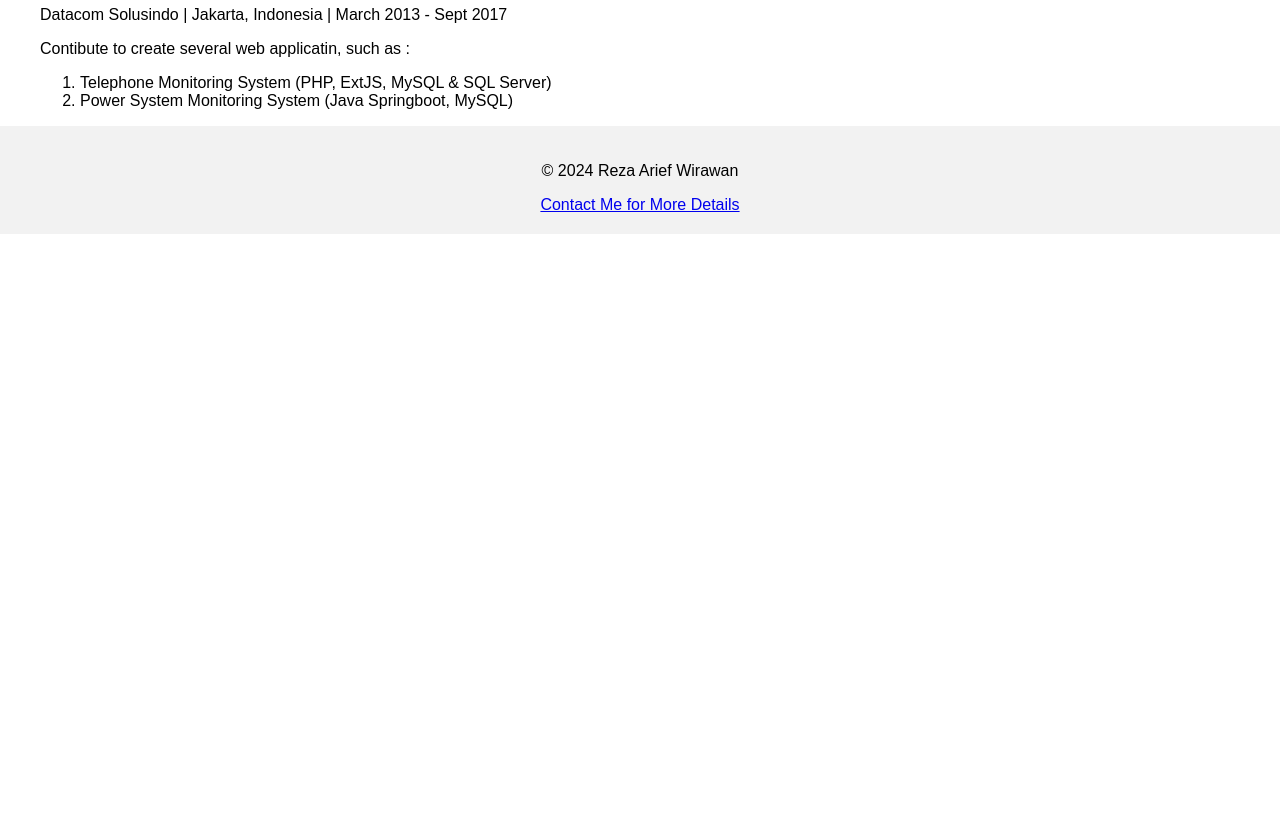
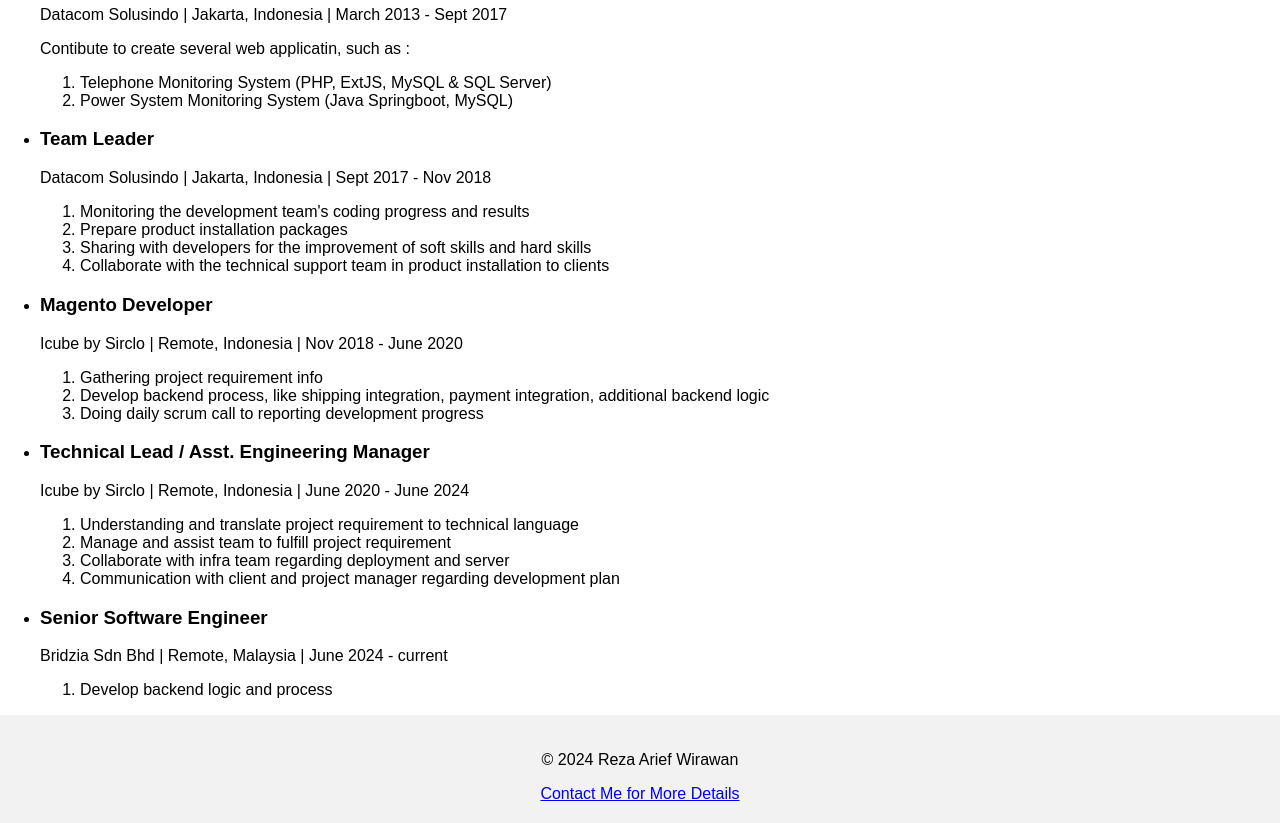
Before and after one commit to rezaarief1411/rezaarief1411.github.io, a plain HTML site: page index.html in a window 1280 px wide. Shown: the part 540-1363 px from the top of the page. Before the commit the page ends 800 px from the top, so only its background shows below. Drawn offline with Linux system fonts and the light colour scheme.

Commit message:
adjust experienc content

```diff
--- a/index.html
+++ b/index.html
@@ -37,6 +37,42 @@
                     <li>Power System Monitoring System (Java Springboot, MySQL)</li>
                 </ol>
             </li>
+            <li>
+                <h3>Team Leader</h3>
+                <p>Datacom Solusindo | Jakarta, Indonesia | Sept 2017 - Nov 2018</p>
+                <ol>
+                    <li>Monitoring the development team's coding progress and results</li>
+                    <li>Prepare product installation packages</li>
+                    <li>Sharing with developers for the improvement of soft skills and hard skills</li>
+                    <li>Collaborate with the technical support team in product installation to clients</li>
+                </ol>
+            </li>
+            <li>
+                <h3>Magento Developer</h3>
+                <p>Icube by Sirclo | Remote, Indonesia | Nov 2018 - June 2020</p>
+                <ol>
+                    <li>Gathering project requirement info</li>
+                    <li>Develop backend process, like shipping integration, payment integration, additional backend logic</li>
+                    <li>Doing daily scrum call to reporting development progress</li>
+                </ol>
+            </li>
+            <li>
+                <h3>Technical Lead / Asst. Engineering Manager</h3>
+                <p>Icube by Sirclo | Remote, Indonesia | June 2020 - June 2024</p>
+                <ol>
+                    <li>Understanding and translate project requirement to technical language</li>
+                    <li>Manage and assist team to fulfill project requirement</li>
+                    <li>Collaborate with infra team regarding deployment and server</li>
+                    <li>Communication with client and project manager regarding development plan</li>
+                </ol>
+            </li>
+            <li>
+                <h3>Senior Software Engineer</h3>
+                <p>Bridzia Sdn Bhd | Remote, Malaysia | June 2024 - current</p>
+                <ol>
+                    <li>Develop backend logic and process</li>
+                </ol>
+            </li>
         </ul>
     </section>
 
```
